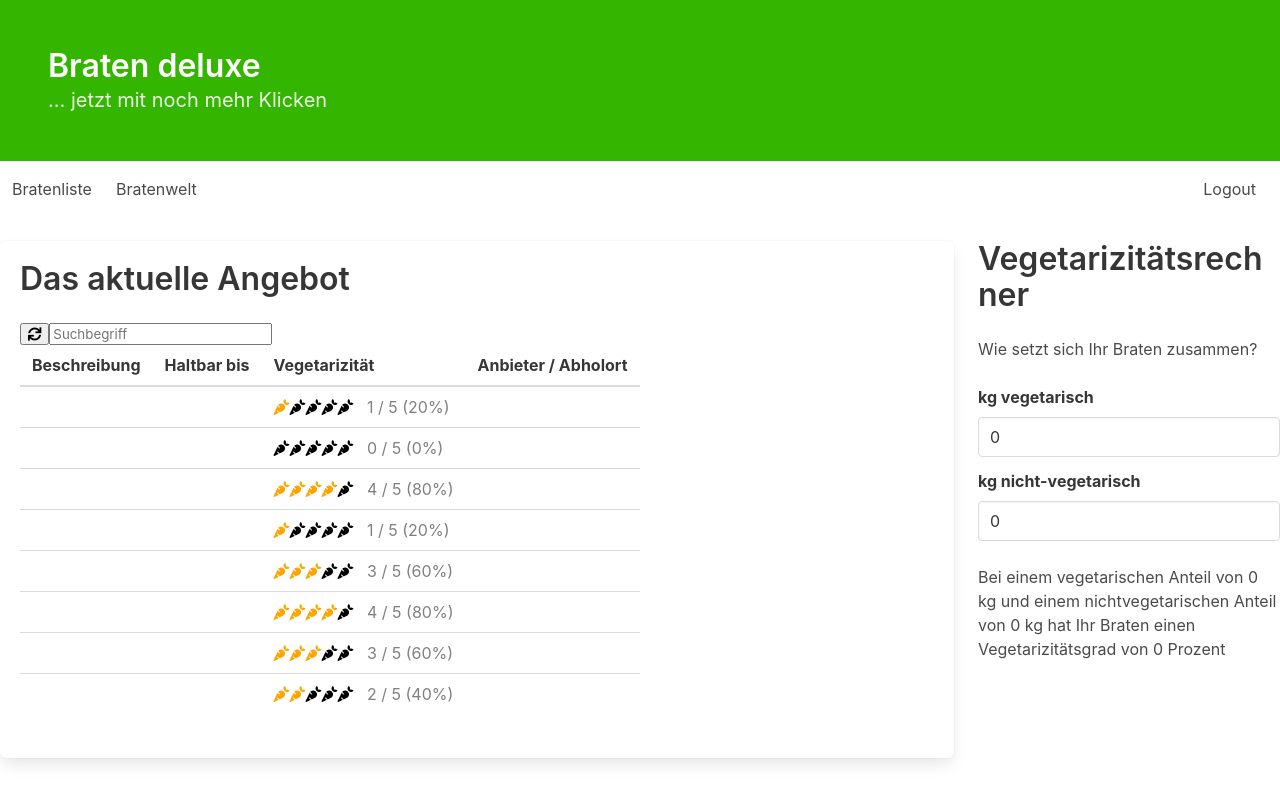
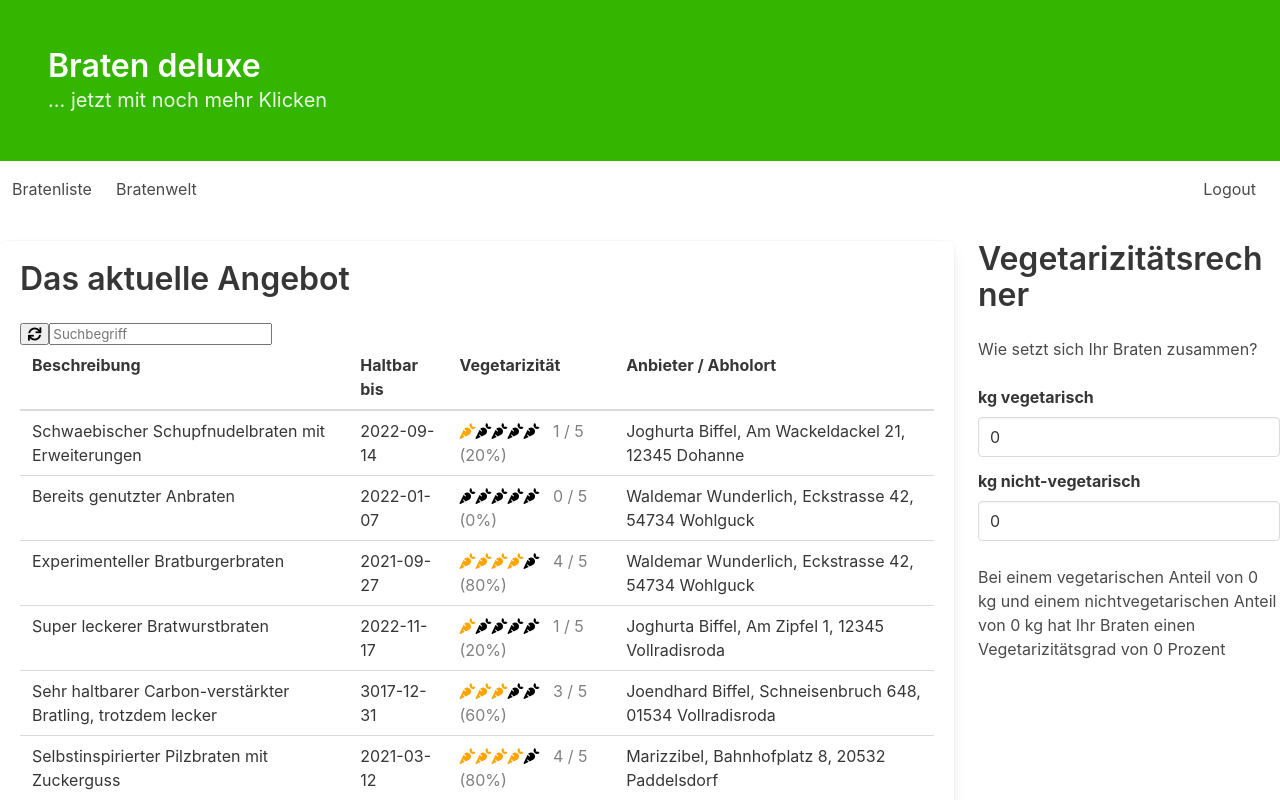
Before and after one commit to niklasschloegel/bratenbank-frontend, a Vue app: page / in a window 1280 px wide. Shown: the top 800 px of the page. Built offline with nearby package versions, Linux system fonts and the light colour scheme.

Commit message:
made list refreshable and searchable

```diff
--- a/src/components/BratenListe.vue
+++ b/src/components/BratenListe.vue
@@ -39,23 +39,17 @@ export default defineComponent({
     const { liste, update, errormessage } = useBraten();
 
     // Variable "suchwort" vereinbaren
-
-
-
+    const suchwort = ref("");
 
     // sobald Komponente initialisiert ist, update() zum Füllen der "liste" ausführen
     onMounted(async () => {
       await update();
     });
 
-
     // Funktion reloadList() soll auf Button-Druck Liste neu laden
-
-
-
-
-
-
+    function reloadList(){
+      return update();
+    }
 
     // Variable "anzeigeliste" soll nur diejenigen Einträge aus "liste" enthalten,
     // die "suchwort" enthalten (Groß-/Kleinschreibung egal) in
@@ -64,21 +58,19 @@ export default defineComponent({
     // die ganze Liste enthalten.
     // Bei Änderungen von "suchwort" muss "anzeigeliste" sich sofort anpassen
 
-    const anzeigeliste = liste  // bitte geeignet ersetzen
-
-
-
-
-
-
+    const anzeigeliste = computed(() => {
+        if (suchwort.value.length < 3) return liste.value;
+        return liste.value.filter(b =>
+          b.beschreibung.toLowerCase().includes(suchwort.value.toLowerCase()) ||
+          b.anbieter.vollname.toLowerCase().includes(suchwort.value.toLowerCase()) ||
+          b.abholort.toLowerCase().includes(suchwort.value.toLowerCase()));
+    });
 
     return {
       anzeigeliste,
-      /*
+      suchwort,
       reloadList,
-      errormessage,
-      suchwort
-      */
+      errormessage
     };
   }
 });
--- a/src/components/BratenListeZeile.vue
+++ b/src/components/BratenListeZeile.vue
@@ -1,9 +1,9 @@
 <template>
   <tr class="bratenzeile">
-    <td></td>
-    <td></td>
+    <td>{{beschreibung}}</td>
+    <td>{{haltbarbis}}</td>
     <td><StarRating :maxsterne="5" :sterne="vgrad / 25" /></td>
-    <td></td>
+    <td>{{anbieter.vollname}}, {{abholort}}</td>
   </tr>
 </template>
 
```
